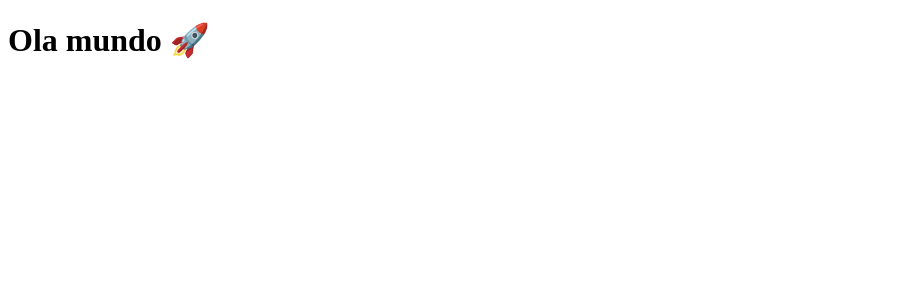
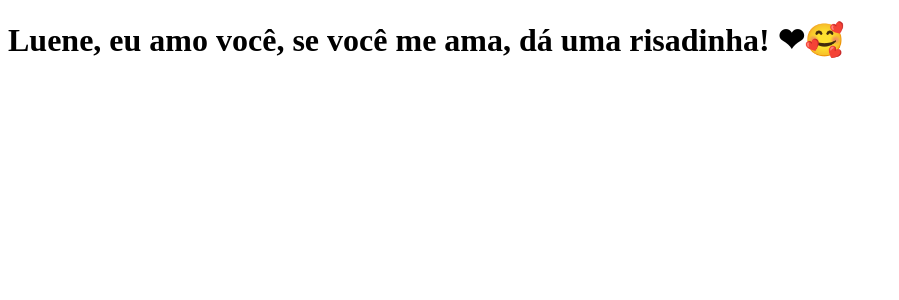
Before and after one commit to victoralmeidaa/clone-tabnews, a Next.js app: page / in a window 1280 px wide. Shown: the top 300 px of the page, without its empty margins (0-899 px from the left). Built offline with nearby package versions, Linux system fonts and the light colour scheme.

Commit message:
modified pages/index

```diff
--- a/pages/index.js
+++ b/pages/index.js
@@ -1,5 +1,5 @@
 function Home() {
-  return <h1>Ola mundo 🚀</h1>;
+  return <h1>Luene, eu amo você, se você me ama, dá uma risadinha! ❤🥰</h1>;
 }
 
 export default Home;
```
